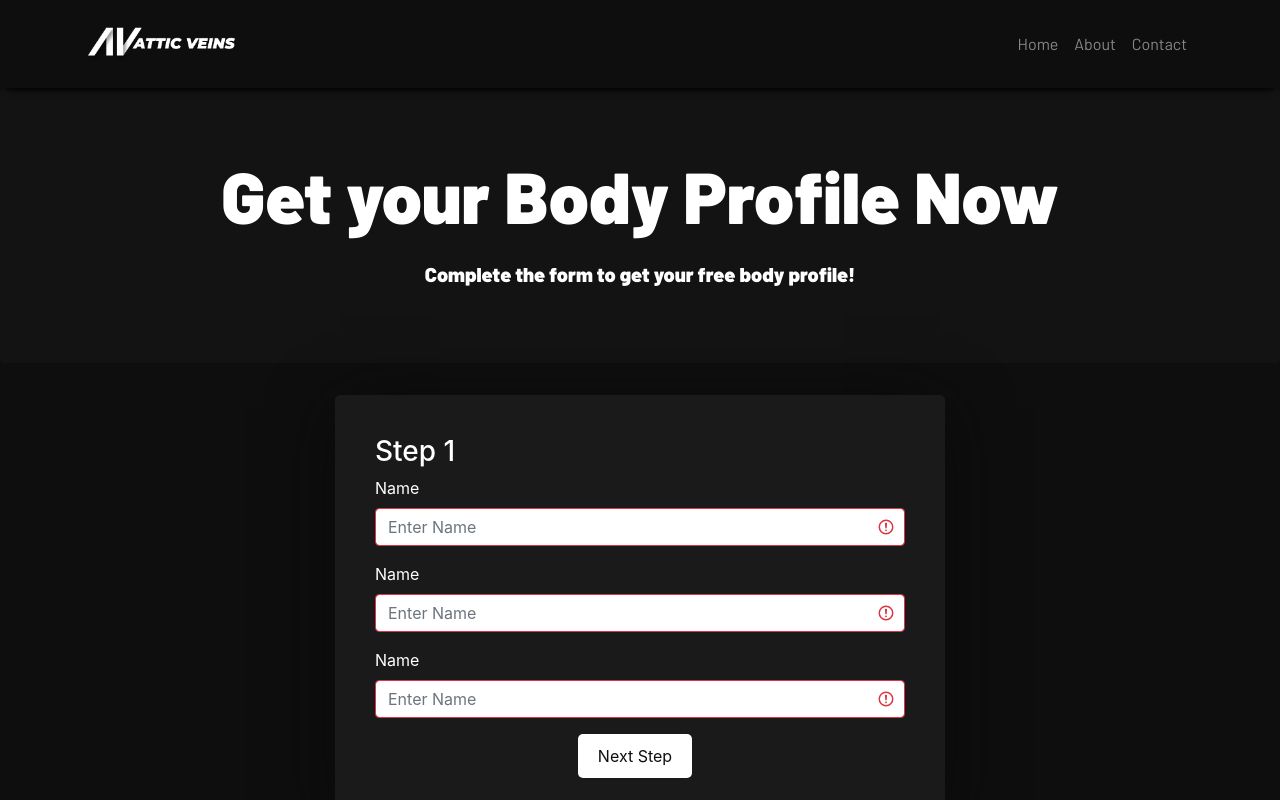
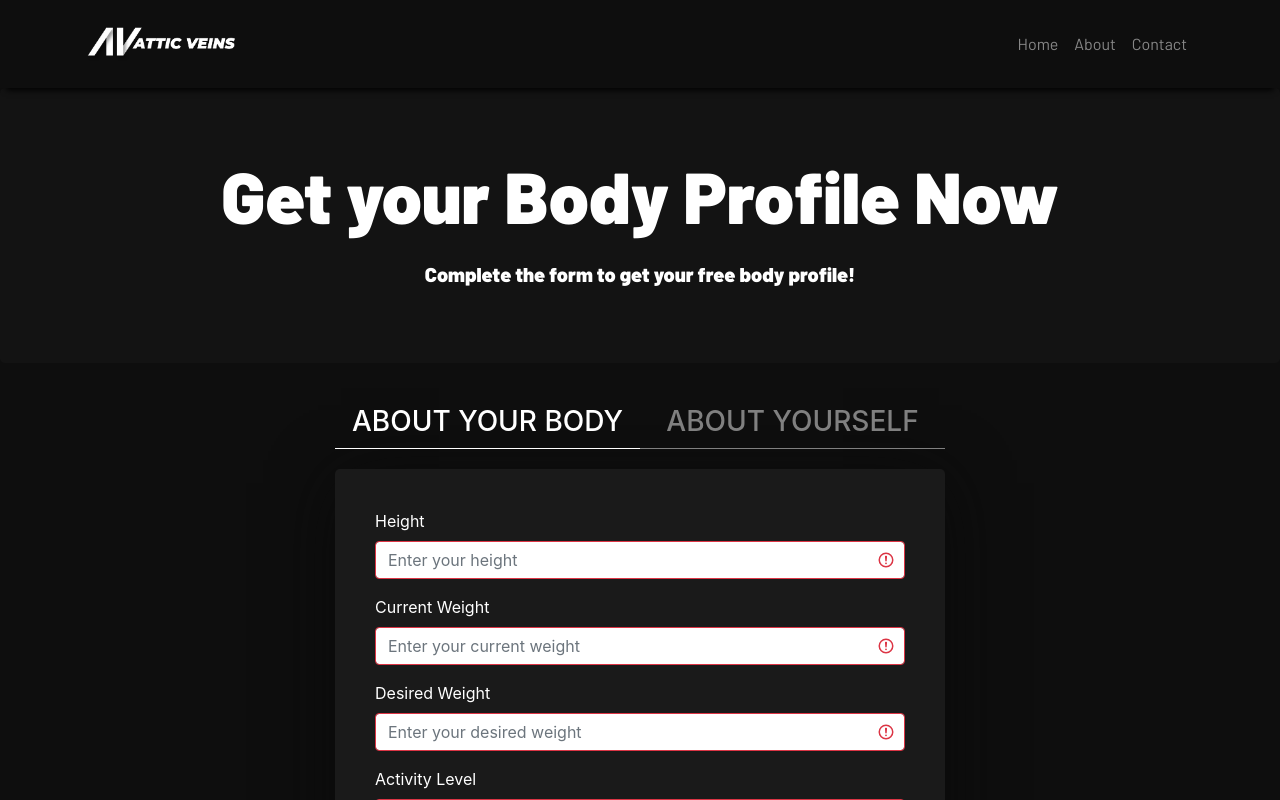
Before and after one commit to animux/atticveins, a Vue app in the folder client/: page /body-profile in a window 1280 px wide. Built offline with nearby package versions, Linux system fonts and the light colour scheme.

Commit message:
BodyProfile Form Step 1

```diff
--- a/client/src/views/BodyProfile/Form.vue
+++ b/client/src/views/BodyProfile/Form.vue
@@ -1,10 +1,24 @@
 <template>
     <div id="form">
         <b-container>
+            <div class="title">
+                <h3 v-bind:class="{ active: this.steps == 1 }">About your Body</h3>
+                <h3 v-bind:class="{ active: this.steps == 2 }">About yourself</h3>
+            </div>
             <b-form validated="true">
-
                 <section v-if="steps == 1">
-                    <h3>Step 1</h3>
+                    <b-form-group id="height" label="Height" label-for="height">
+                        <b-form-input id="height-input" type="text" placeholder="Enter your height" required></b-form-input>
+                    </b-form-group>
+                    <b-form-group id="current-weight" label="Current Weight" label-for="weight">
+                        <b-form-input id="current-weight-input" type="text" placeholder="Enter your current weight" required></b-form-input>
+                    </b-form-group>
+                    <b-form-group id="desired-weight" label="Desired Weight" label-for="desired-weight">
+                        <b-form-input id="desired-weight-input" type="text" placeholder="Enter your desired weight" required></b-form-input>
+                    </b-form-group>
+                    <b-form-group id="name" label="Activity Level" label-for="name">
+                        <b-form-input id="name=input" type="text" placeholder="Enter Name" required></b-form-input>
+                    </b-form-group>
                     <b-form-group id="name" label="Name" label-for="name">
                         <b-form-input id="name=input" type="text" placeholder="Enter Name" required></b-form-input>
                     </b-form-group>
@@ -17,22 +31,8 @@
                 </section>
 
                 <section v-if="steps == 2">
-                    <h3>Step 2</h3>
                     <b-form-group id="name" label="Age" label-for="name">
                         <b-form-input id="name=input" type="text" placeholder="Enter DOB" required></b-form-input>
-                    </b-form-group>
-                    <b-form-group id="name" label="Name" label-for="name">
-                        <b-form-input id="name=input" type="text" placeholder="Enter Name" required></b-form-input>
-                    </b-form-group>
-                    <b-form-group id="name" label="Name" label-for="name">
-                        <b-form-input id="name=input" type="text" placeholder="Enter Name" required></b-form-input>
-                    </b-form-group>
-                </section>
-
-                <section v-if="steps == 3">
-                    <h3>Step 3</h3>
-                    <b-form-group id="name" label="DOB" label-for="name">
-                        <b-form-input id="name=input" type="text" placeholder="Enter Age" required></b-form-input>
                     </b-form-group>
                     <b-form-group id="name" label="Name" label-for="name">
                         <b-form-input id="name=input" type="text" placeholder="Enter Name" required></b-form-input>
@@ -58,7 +58,7 @@ export default {
     name: 'Form',
     data() {
         return {
-            totalsteps: 3,
+            totalsteps: 2,
             steps: 1,
             form: {}
         }
@@ -82,6 +82,24 @@ export default {
         width: 50%;
         margin: 0 auto;
         color: white;
+        .title {
+            color: gray;
+            text-align: center;
+            display: grid;
+            grid-template-columns: repeat(2, 1fr);
+            h3 {
+                border-bottom: 1px solid gray;
+                padding: 10px 0;
+                transition: ease-in 0.3s;
+                margin-bottom: 20px;
+                text-transform: uppercase;
+            }
+            .active {
+                color: white;
+                transition: ease-out 0.3s;
+                border-bottom: 1px solid white;
+            }
+        }
         form {
             background-color: #1A1A1A;
             border-radius: 5px;
```
